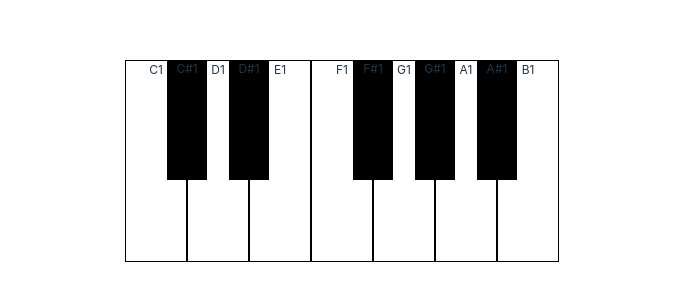
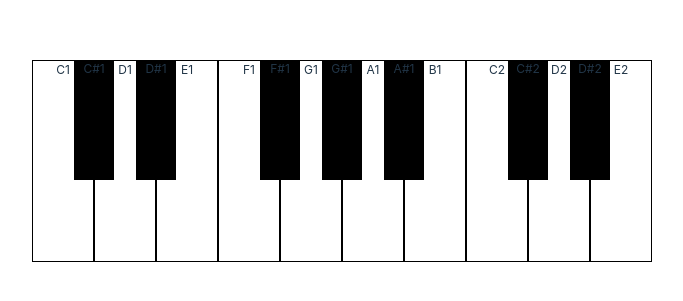
Before and after one commit to yivwon/geesehacks, a React (Vite) app in the folder music-app/: page /keyboard in a window 1280 px wide. Shown: the part 239-540 px from the top of the page, without its empty margins (298-981 px from the left). Built offline with nearby package versions, Linux system fonts and the light colour scheme.

Commit message:
keyboard updated

```diff
--- a/music-app/src/App.jsx
+++ b/music-app/src/App.jsx
@@ -16,6 +16,15 @@ function App() {
         f: "F1",
         t: "F#1",
         g: "G1",
+        y: "G#1",
+        h: "A1",
+        u: "A#1",
+        j: "B1",
+        k: "C2",
+        o: "C#2",
+        l: "D2",
+        p: "D#2",
+        ";": "E2",
         // Add more mappings for other notes...
     };
 
--- a/music-app/src/components/keyboard.jsx
+++ b/music-app/src/components/keyboard.jsx
@@ -12,6 +12,11 @@ const Keyboard = ({ activeKeys }) => {
         { note: "A1", type: "white" },
         { note: "A#1", type: "black" },
         { note: "B1", type: "white" },
+        { note: "C2", type: "white" },
+        { note: "C#2", type: "black" },
+        { note: "D2", type: "white" },
+        { note: "D#2", type: "black" },
+        { note: "E2", type: "white" },
     ];
 
     return (
--- a/music-app/src/style/keyboard.css
+++ b/music-app/src/style/keyboard.css
@@ -6,8 +6,8 @@ body {
 .container {
     display: flex;
     justify-content: center;
-
     flex-wrap: wrap;
+    border-radius: 20px;
 }
 
 .white-key,
```
